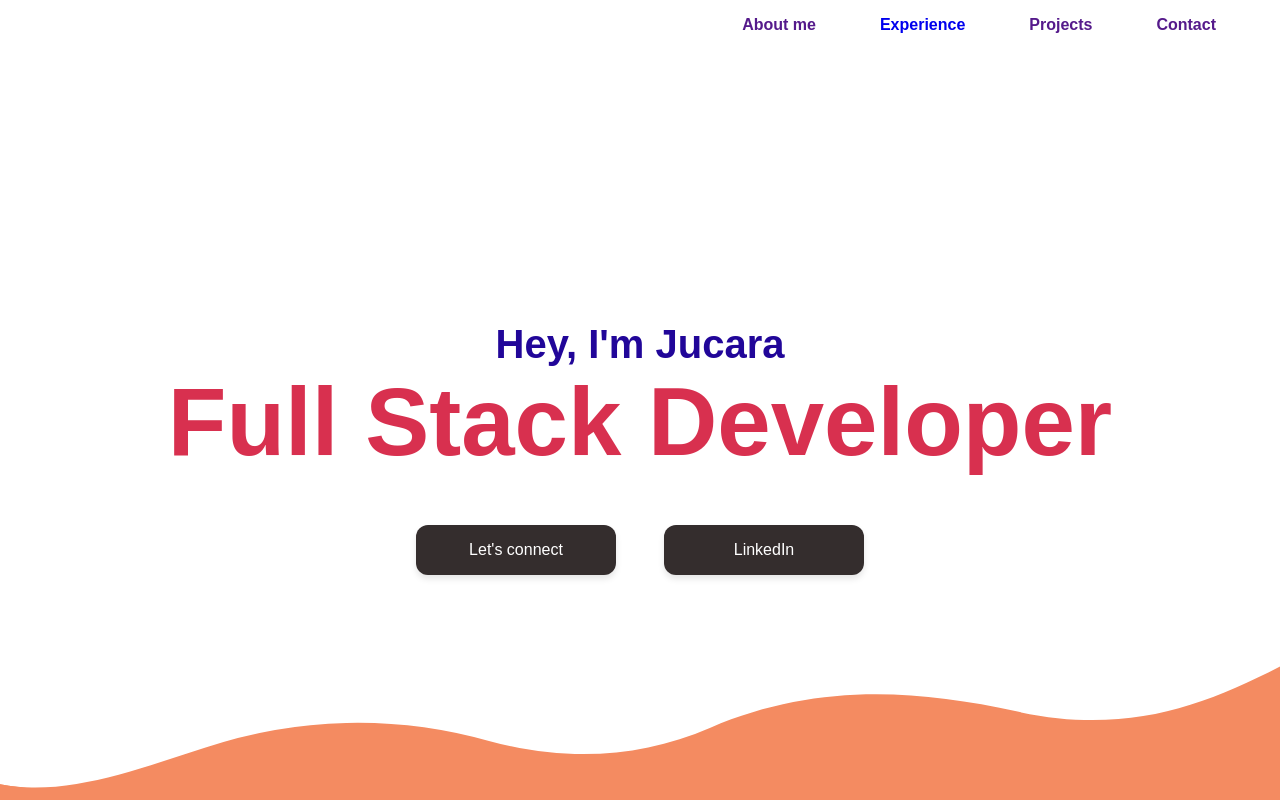
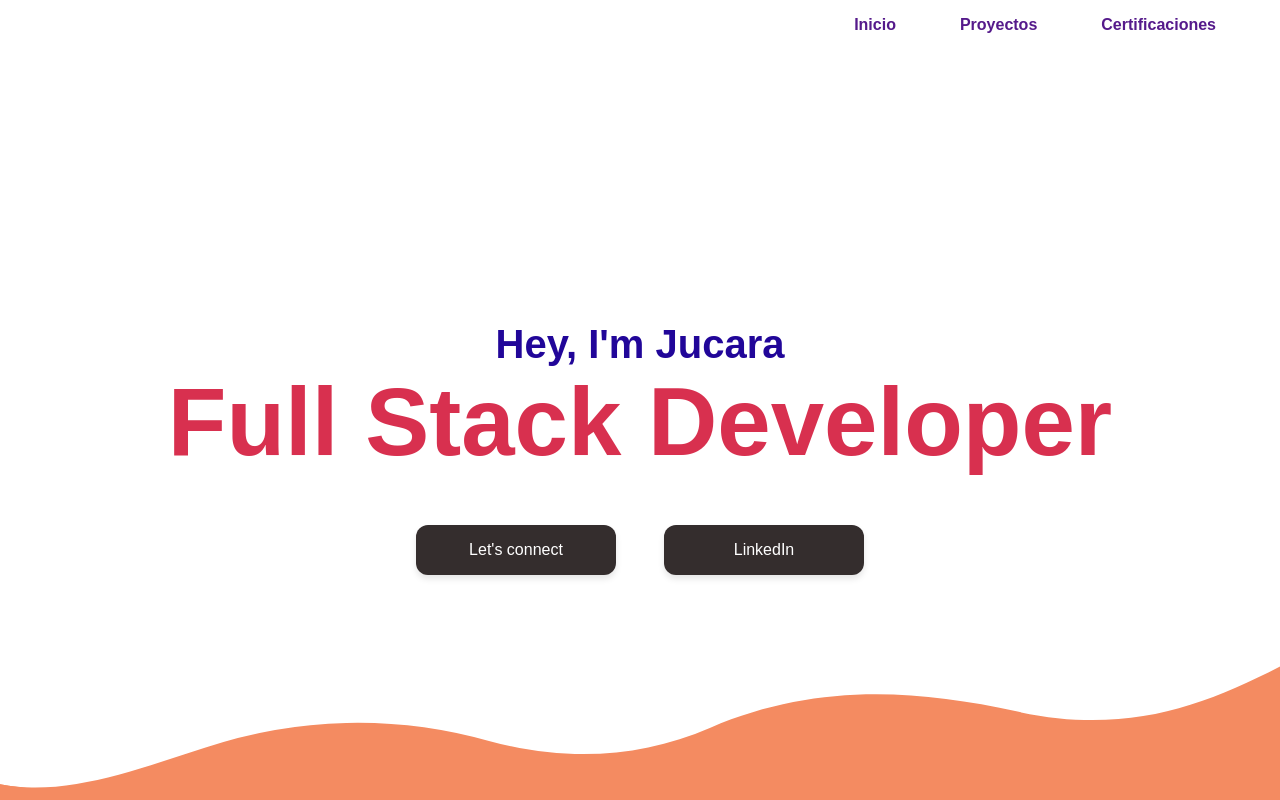
Before and after one commit to jucarata/Portfolio-web, an Astro site: page / in a window 1280 px wide. Built offline with nearby package versions, Linux system fonts and the light colour scheme; Astro itself is replaced by a stand-in of ours.

Commit message:
refactor: remplaced items in the navbar - removed items and added new items, also I translated all the item to spanish

```diff
--- a/src/components/Navbar.astro
+++ b/src/components/Navbar.astro
@@ -3,10 +3,9 @@
     </span>
     <span class="menu">
         <ul>
-            <li><a href="">About me</a></li>
-            <li><a href="#experience-section">Experience</a></li>
-            <li><a href="">Projects</a></li>
-            <li><a href="">Contact</a></li>
+            <li><a href="">Inicio</a></li>
+            <li><a href="">Proyectos</a></li>
+            <li><a href="">Certificaciones</a></li>
         </ul>
     </span>
     <span class="hamburger">
```
